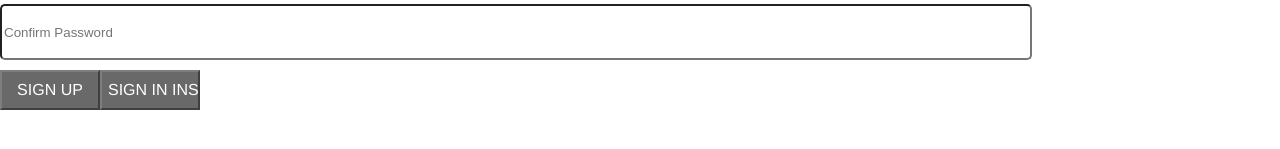
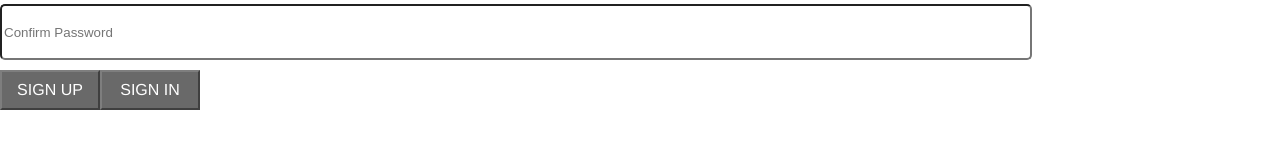
Before and after one commit to setlock10/ttotalfantasy, a React (Create React App) app in the folder client/: page /Signup in a window 1280 px wide. Shown: the part 421-570 px from the top of the page. Built offline with nearby package versions, Linux system fonts and the light colour scheme; no server answers.

Commit message:
final edits

```diff
--- a/client/src/Signup.js
+++ b/client/src/Signup.js
@@ -86,7 +86,7 @@ function Signup({navigate, user, setUser, setIsAuthenticated, isAuthenticated}){
 
                 </div>
                 <input className="button"  type='submit' value='SIGN UP' />
-                <input onClick={goToLogon} className="button" type="button"  value='SIGN IN INSTEAD' />
+                <input onClick={goToLogon} className="button" type="button"  value='SIGN IN' />
             </form>
         </div>
     )
```
